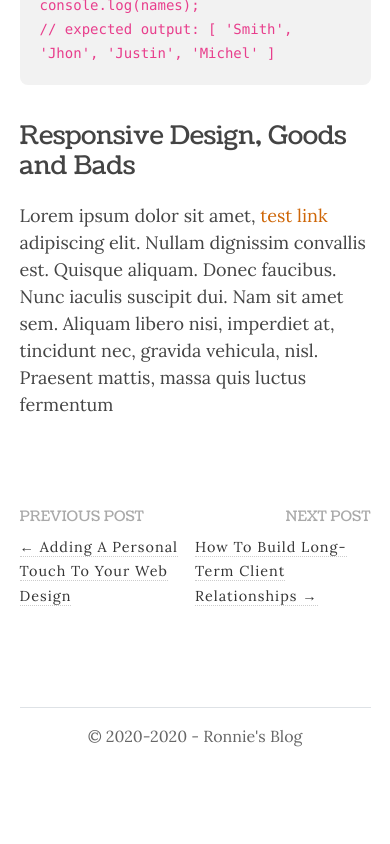
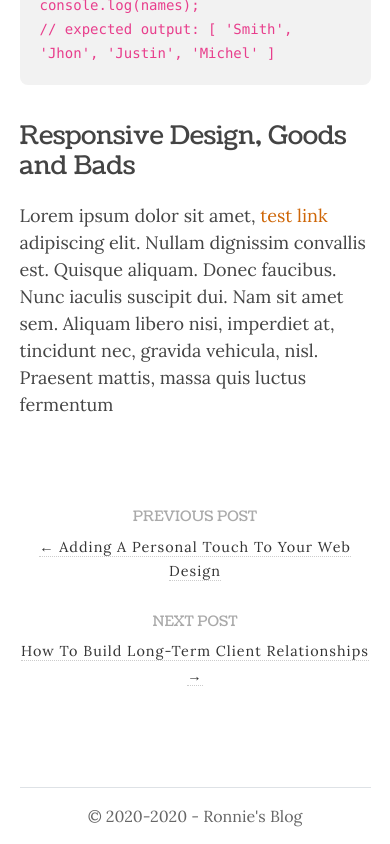
Before and after one commit to rokomari-com/blog, a React (Create React App) app: page /post in a window 390 px wide. Shown: the part 2955-3799 px from the top of the page. Before the commit the page ends 3719 px from the top, so only its background shows below. Built offline with nearby package versions, Linux system fonts and the light colour scheme.

Commit message:
fixed responsive issue of single-pagination

```diff
--- a/src/components/layouts/SinglePagination/SinglePagination.js
+++ b/src/components/layouts/SinglePagination/SinglePagination.js
@@ -9,7 +9,7 @@ const SinglePagination = () => {
                 <a href="/" className="hyperlink-btn"><span className="meta-nav">←</span> Adding A Personal Touch To Your Web Design</a>
             </li>
             <li className="single__pagination--item">
-                <h4 style={{ textAlign: 'right' }}>NEXT POST</h4>
+                <h4 className="text-post">NEXT POST</h4>
                 <a href="/" className="hyperlink-btn">How To Build Long-Term Client Relationships <span className="meta-nav">→</span></a>
             </li>
         </ul>
--- a/src/components/layouts/SinglePagination/SinglePagination.scss
+++ b/src/components/layouts/SinglePagination/SinglePagination.scss
@@ -2,17 +2,36 @@
 
 .single__pagination {
     margin-top: 90px;
-    display: flex;
-    justify-content: space-between;
+    display: block;
+
+    @include tabletLayout {
+        display: flex;
+        justify-content: space-between;
+    }
 
     h4 {
         font-size: 0.9rem;
         font-family: $secondaryFont;
         color: $secondaryColor;
+        text-align: center;
+
+        @include tabletLayout {
+            text-align: left;
+        }
+    }
+
+    .text-post {
+        text-align: center;
+        margin-top: 30px;
+        @include tabletLayout {
+            text-align: right;
+            margin-top: 0px;
+        }
     }
 
     &--item {
         margin: 0;
+        text-align: center;
         a {
             font-size: 0.9rem;
         }
--- a/src/sass/_helpers/_media-query.scss
+++ b/src/sass/_helpers/_media-query.scss
@@ -2,19 +2,21 @@
     Media Queries
 ---------------------------------*/
 
-/* ----- Mobile max-width: 767px ----- */
+/* ----- Mobile - max-width: 767px ----- */
 @mixin largeMobile {
     @media (max-width: 767px) {
         @content;
     }
 }
 
-/* ----- Laptop size 1200px or greater ----- */
-@mixin defaultLaptop {
-    @media (min-width: 1200px) {
+/* ----- Tablet - min-width: 992px ----- */
+@mixin tabletLayout {
+    @media (min-width: 992px) {
         @content;
     }
 }
+
+
 
 /* ----- laptop size 1350px or greater ----- */
 @mixin largeLaptop {
```
